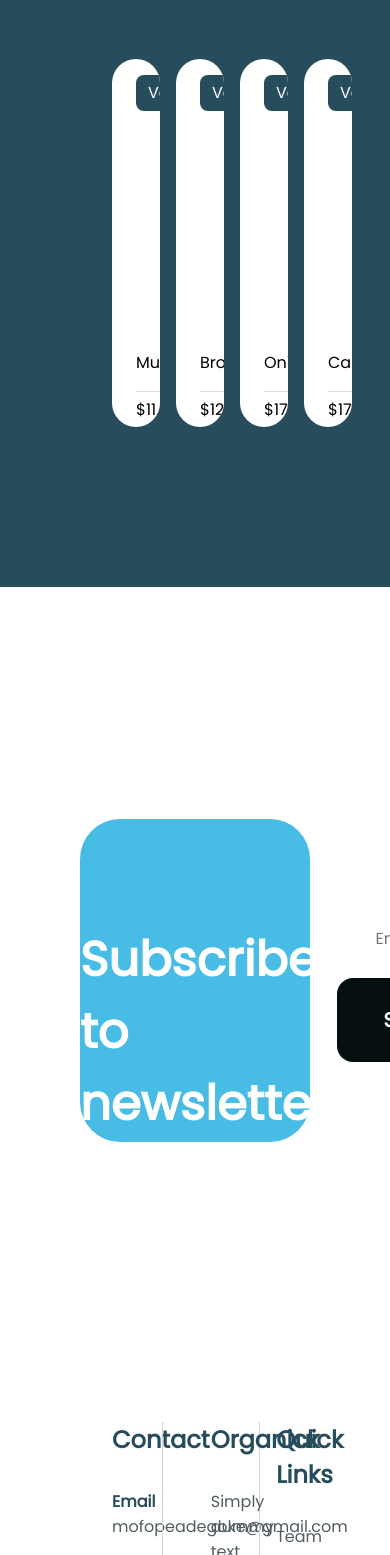
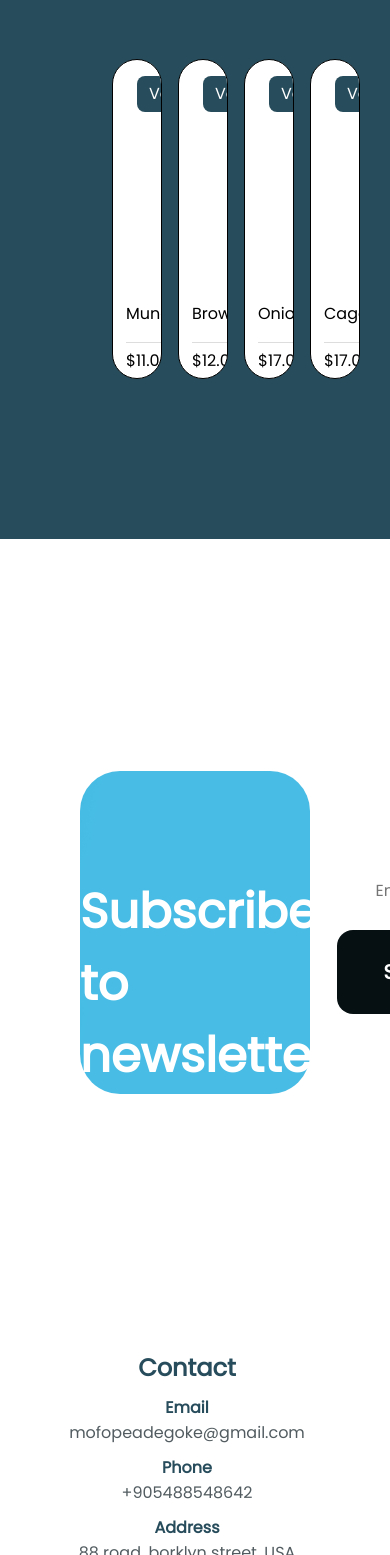
Before and after one commit to mofopeadegoke/TechSpace-Project-Organik, a React (Create React App) app in the folder react-app/: page / in a window 390 px wide. Shown: the part 3233-4788 px from the top of the page. Built offline with nearby package versions, Linux system fonts and the light colour scheme; no server answers.

Commit message:
shop page made responsive

```diff
--- a/react-app/src/components/single-product.jsx
+++ b/react-app/src/components/single-product.jsx
@@ -3,7 +3,7 @@ import Rating from "./rating"
 export default function SingleProduct(props) {
     return (
         <>
-            <article className="single-product">
+            <article className="single-product" id={props.uniqueId}>
                 <article className="category">
                     {props.category}
                 </article>
--- a/react-app/src/components/styles/footer.css
+++ b/react-app/src/components/styles/footer.css
@@ -44,3 +44,27 @@ article.footerComponent article.quick-links {
     flex-direction: column;
     row-gap: 2rem;
 }
+@media all and (max-width: 900px) {
+    article.footerComponent {
+        grid-template-rows: auto auto auto;
+        grid-template-columns: auto;
+        padding: 1.5rem 3.5rem;
+        row-gap: 2rem;
+        text-align: center;
+    }
+    article.footerComponent article.company-text {
+        padding-inline: 1rem;
+    }
+    article.footerComponent article.contact-content {
+        padding-inline-end: 1rem;
+        padding-block-end: 0;
+        text-align: center;
+    }
+    article.footerComponent article.quick-links {
+        padding-inline-start: 0;
+        row-gap: 10px;
+    }
+    article.footerComponent article.contact-content {
+        row-gap: 10px;
+    }
+}
--- a/react-app/src/components/styles/single-category-card.css
+++ b/react-app/src/components/styles/single-category-card.css
@@ -12,3 +12,10 @@ article.single-category-card {
 article.single-category-card img {
     width: 10rem;
 }
+
+@media all and (max-width: 900px) {
+    article.single-category-card {
+        padding: 0.75rem 1rem;
+        padding-top: 0.5rem;
+    }
+}
--- a/react-app/src/components/styles/single-product.css
+++ b/react-app/src/components/styles/single-product.css
@@ -33,3 +33,19 @@ article.single-product article.category {
     color: #FFF;
     display: inline-flex;
 }
+@media all and (max-width: 900px) {
+    article.single-product {
+        max-width: 14rem;
+        height: 20rem;
+        border: 1px solid black;
+    }
+    article.single-product img {
+        padding: 0.5rem 0.75rem;
+    }
+    article.single-product article.footer {
+        left: 13px;
+    }
+    #hidMobile {
+        display: none;
+    }
+}
--- a/react-app/src/pages/shop.jsx
+++ b/react-app/src/pages/shop.jsx
@@ -78,12 +78,12 @@ export default function ShopPage() {
                         <SingleProduct category="Vegetable" imgUrl={brocolliImg} altText="An image of brocolli" price="$11.00" name="Mung Bean"/>
                         <SingleProduct category="Vegetable" imgUrl={cucumberImg} altText="An image of a green hazelnut" price="$12.00" name="Brown Hazelnut"/>
                         <SingleProduct category="Vegetable" imgUrl={onionImg} altText="An image of onions" price="$17.00" name="Onion"/>
-                        <SingleProduct category="Vegetable" imgUrl={cutOnionImg} altText="An image of cut open cabbage" price="$17.00" name="Caggage"/>
-                        <SingleProduct category="Vegetable" imgUrl={brocolliImg} altText="An image of brocolli" price="$11.00" name="Mung Bean"/>
-                        <SingleProduct category="Vegetable" imgUrl={cucumberImg} altText="An image of a green hazelnut" price="$12.00" name="Brown Hazelnut"/>
-                        <SingleProduct category="Vegetable" imgUrl={onionImg} altText="An image of onions" price="$17.00" name="Onion"/>
-                        <SingleProduct category="Vegetable" imgUrl={cutOnionImg} altText="An image of cut open cabbage" price="$17.00" name="Caggage"/>
-                        <SingleProduct category="Vegetable" imgUrl={brocolliImg} altText="An image of brocolli" price="$11.00" name="Mung Bean"/>
+                        <SingleProduct category="Vegetable" imgUrl={cutOnionImg} altText="An image of cut open cabbage" price="$17.00" name="Cabbage"/>
+                        <SingleProduct category="Vegetable" imgUrl={brocolliImg} altText="An image of brocolli" price="$11.00" name="Mung Bean" uniqueId="hidMobile"/>
+                        <SingleProduct category="Vegetable" imgUrl={cucumberImg} altText="An image of a green hazelnut" price="$12.00" name="Brown Hazelnut" uniqueId="hidMobile"/>
+                        <SingleProduct category="Vegetable" imgUrl={onionImg} altText="An image of onions" price="$17.00" name="Onion" uniqueId="hidMobile"/>
+                        <SingleProduct category="Vegetable" imgUrl={cutOnionImg} altText="An image of cut open cabbage" price="$17.00" name="Cabbage" uniqueId="hidMobile"/>
+                        <SingleProduct category="Vegetable" imgUrl={cutOnionImg} altText="An image of cut open cabbage" price="$17.00" name="Cabbage" uniqueId="hidMobile"/>
                     </article>
                 </article>
             </article>
--- a/react-app/src/styles/shop.css
+++ b/react-app/src/styles/shop.css
@@ -33,15 +33,7 @@
     justify-content: space-between;
     padding: 2.5rem;
 }
-@media all and (max-width: 900px) {
-    .shop-page-main article.features-container {
-        display: none;
-    }
-    .shop-page-main form.search-container,article.shop-page-main article.section-one,
-    article.shop-page-main article.section-two {
-        width: 90%;
-    }
-}
+
 .shop-page-main article.features-container img {
     width: 2rem;
 }
@@ -94,3 +86,23 @@
 .shop-page-main article.section-two article.single-product {
     transform: scale(0.8);
 }
+
+@media all and (max-width: 900px) {
+    .shop-page-main article.features-container {
+        display: none;
+    }
+
+    .shop-page-main form.search-container,
+    article.shop-page-main article.section-one,
+    article.shop-page-main article.section-two {
+        width: 90%;
+    }
+
+    .shop-page-main article.section-one article.category-container {
+        margin-bottom: 5rem;
+    }
+    .shop-page-main article.section-two article.products-container {
+        column-gap: 0;
+        justify-content: flex-start;
+    }
+}
```
